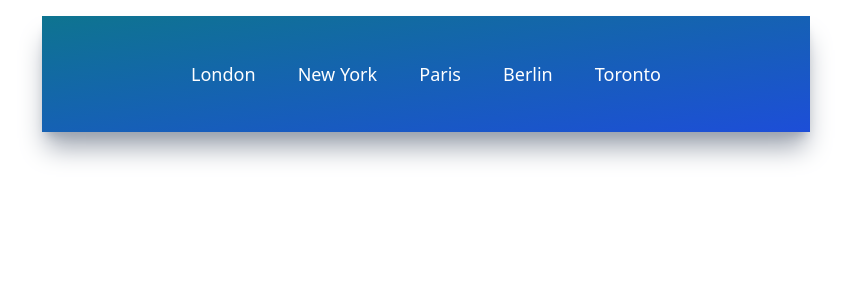
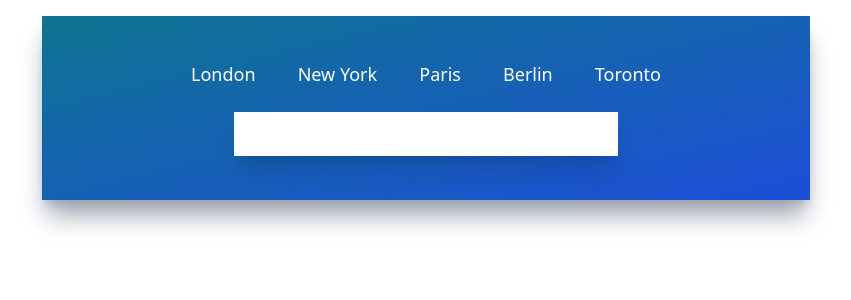
Before and after one commit to HMP1993/weather-app, a React (Create React App) app: page / in a window 1280 px wide. Shown: the top 300 px of the page, without its empty margins (214-1065 px from the left). Built offline with nearby package versions, Linux system fonts and the light colour scheme.

Commit message:
input comp added

```diff
--- a/src/App.js
+++ b/src/App.js
@@ -1,12 +1,14 @@
 import UilReact from "@iconscout/react-unicons/icons/uil-react";
 import "./App.css";
+import Input from "./components/Input";
 import TopButtons from "./components/TopButtons";
 
 function App() {
   return (
     <div className="mx-auto max-w-screen-md mt-4 py-5 px-32 bg-gradient-to-br from-cyan-700 to-blue-700 h-fit shadow-xl shadow-gray-400 ">
       <TopButtons />
-     </div>
+      <Input />
+    </div>
   );
 }
 
--- /dev/null
+++ b/src/components/Input.js
@@ -0,0 +1,14 @@
+import React from "react";
+import { UilSearchAlt, UilMapMarkerQuestion } from "@iconscout/react-unicons";
+
+
+function Input() {
+  return (
+  <div className=" flex flex-row justify-center my-6">
+    <div className=" flex flex-row w-3/4 items-center justify-center space-x-4">
+        <input type="text" className=" text-xl font-light p-2 w-full shadow-xl focus:outline-none"/>
+    </div>
+  </div>);
+}
+
+export default Input;
```
